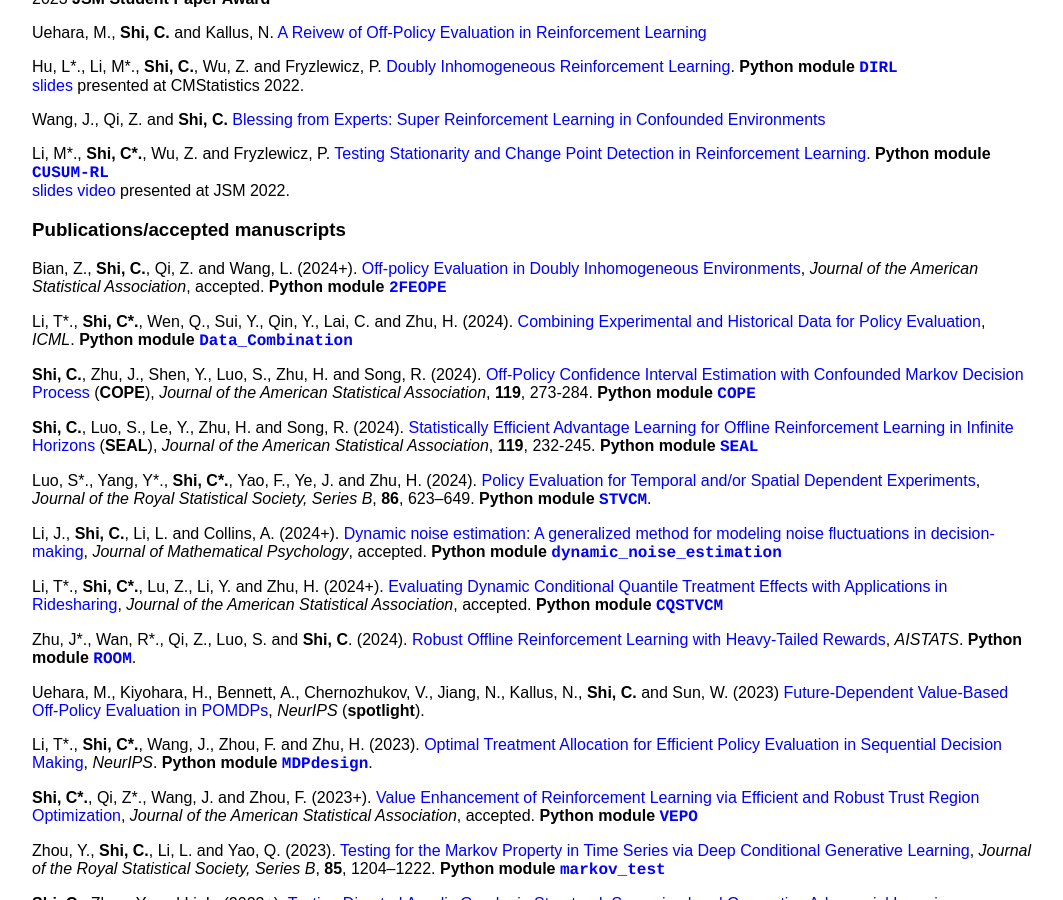
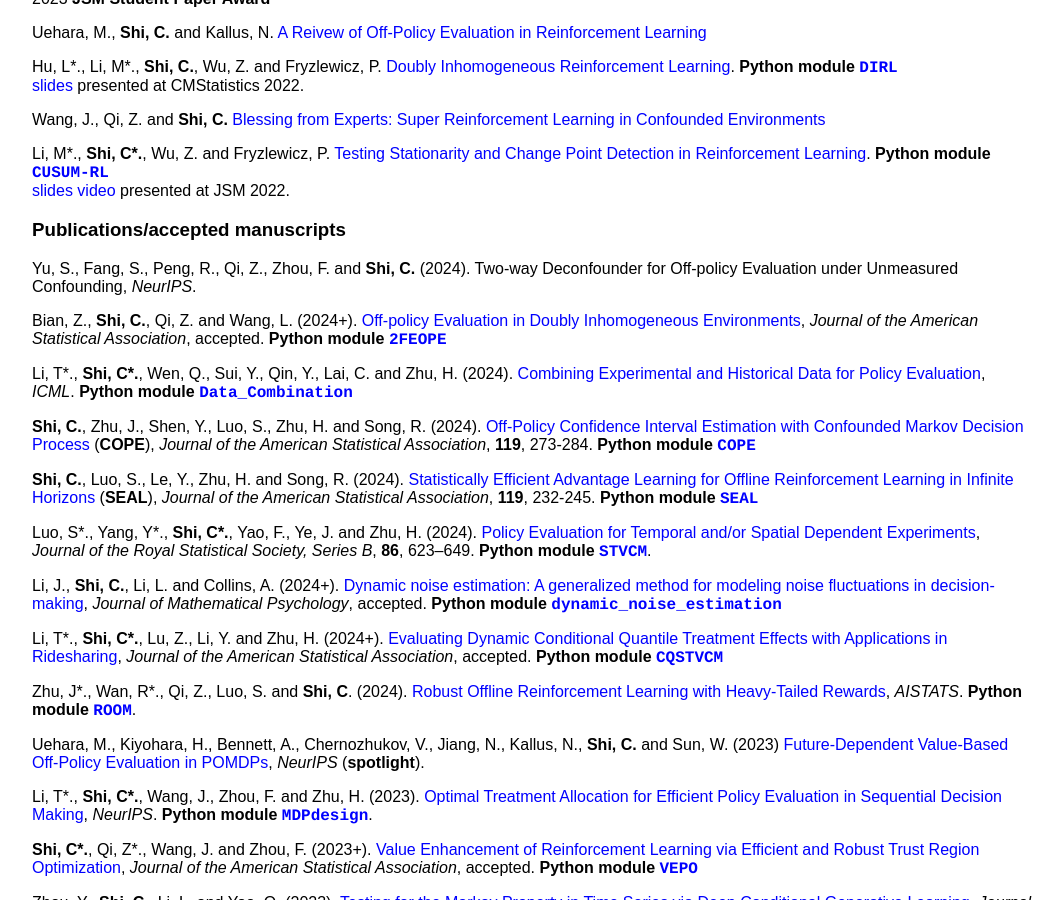
Before and after one commit to callmespring/callmespring.github.io, a Jekyll site: the page built from publication.md, in a window 1280 px wide and 900 px high, scrolled down 688 px. Shown: the whole window, without its empty margins (108-1171 px from the left). Built offline with Jekyll 4.4.1, drawn with Linux system fonts in a browser that asks for light colours.

Commit message:
Update publication.md

```diff
--- a/publication.md
+++ b/publication.md
@@ -50,6 +50,8 @@ Reinforcement Learning](https://arxiv.org/pdf/2203.01707.pdf).
 **Python module** [<span style="font-family:courier;">**CUSUM-RL**</span>](https://github.com/limengbinggz/CUSUM-RL) <br/> [<font size="3">slides</font>](./slides/CUSUMRL.pdf) [<font size="3">video</font>](https://www.dropbox.com/s/56nstisjitkxvjd/video.mp4?dl=0) <font size="3">presented at JSM 2022</font>.
 
 ### Publications/accepted manuscripts
+
+Yu, S., Fang, S., Peng, R., Qi, Z., Zhou, F. and **Shi, C.** (2024). Two-way Deconfounder for Off-policy Evaluation under Unmeasured Confounding, _NeurIPS_.
 
 Bian, Z., **Shi, C.**, Qi, Z. and Wang, L. (2024+). [Off-policy Evaluation in Doubly
 Inhomogeneous Environments](https://arxiv.org/pdf/2306.08719.pdf), _Journal of the American Statistical Association_, accepted. **Python module** [<span style="font-family:courier;">**2FEOPE**</span>](https://github.com/ZeyuBian/2FEOPE)
```
